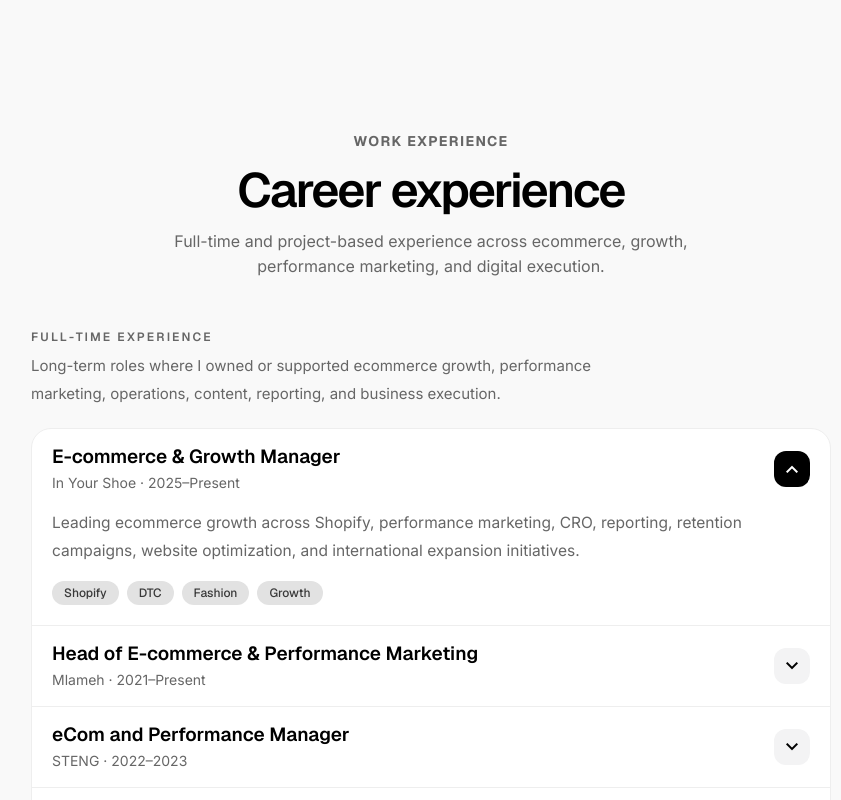
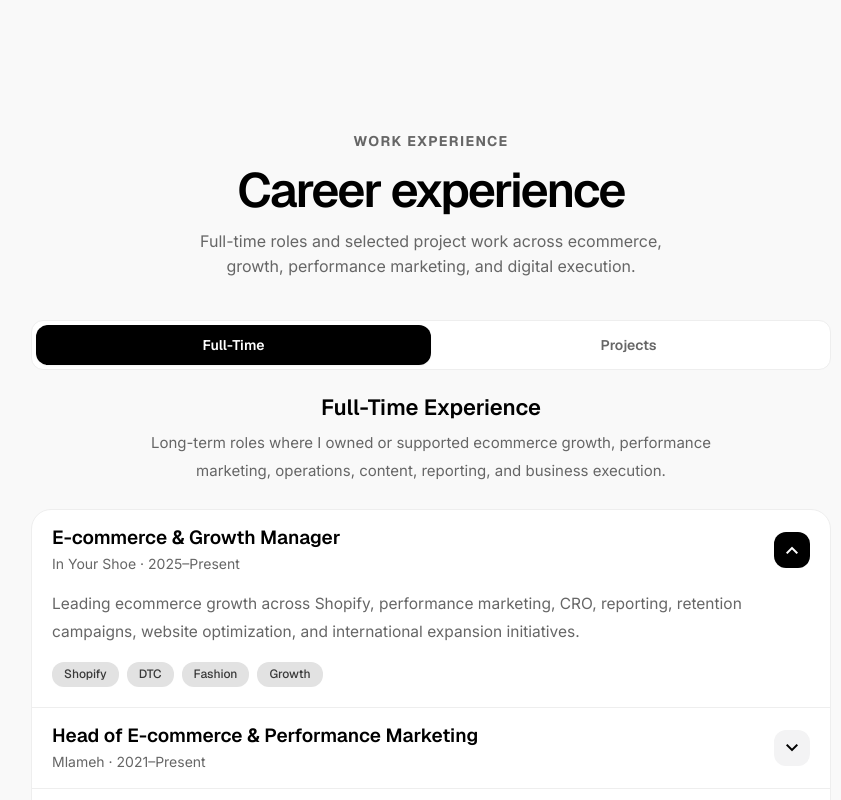
Before and after one commit to moudes/Dessoky, a Next.js app: page / in a window 1280 px wide. Shown: the part 1980-2780 px from the top of the page, without its empty margins (209-1050 px from the left). Built offline with nearby package versions, Linux system fonts and the light colour scheme.

Commit message:
tabs Update ExperienceAccordion.tsx

```diff
--- a/src/components/ExperienceAccordion.tsx
+++ b/src/components/ExperienceAccordion.tsx
@@ -1,18 +1,24 @@
 "use client";
 
-import { useState } from "react";
+import { useMemo, useState } from "react";
 import { experienceGroups } from "@/data/content";
 import { Icon } from "./Icon";
 
 export function ExperienceAccordion() {
-  const [activeKey, setActiveKey] = useState("Full-Time Experience-0");
+  const [activeGroupIndex, setActiveGroupIndex] = useState(0);
+  const [activeItemIndex, setActiveItemIndex] = useState(0);
+
+  const activeGroup = useMemo(
+    () => experienceGroups[activeGroupIndex],
+    [activeGroupIndex]
+  );
 
   return (
     <section
       id="experience"
-      className="mx-auto w-full max-w-container-wide px-margin-mobile py-14 md:px-8 md:py-section-gap"
+      className="mx-auto w-full max-w-container-wide px-margin-mobile py-16 md:px-8 md:py-section-gap"
     >
-      <div className="mx-auto mb-9 max-w-2xl text-center md:mb-12">
+      <div className="mx-auto mb-8 max-w-xl text-center md:mb-10">
         <p className="mb-3 font-heading text-section-title uppercase tracking-widest text-text-muted">
           Work Experience
         </p>
@@ -21,39 +27,63 @@ export function ExperienceAccordion() {
           Career experience
         </h2>
 
-        <p className="mx-auto mt-3 max-w-[580px] text-[14.5px] leading-7 text-text-muted md:text-body-md">
-          Full-time and project-based experience across ecommerce, growth,
+        <p className="mx-auto mt-3 max-w-[520px] text-[14.5px] leading-7 text-text-muted md:text-body-md">
+          Full-time roles and selected project work across ecommerce, growth,
           performance marketing, and digital execution.
         </p>
       </div>
 
-      <div className="mx-auto max-w-container-max space-y-11 md:space-y-14">
-        {experienceGroups.map((group) => (
-          <div key={group.title}>
-            <div className="mb-4 md:mb-5">
-              <p className="font-heading text-[12px] font-semibold uppercase tracking-[0.18em] text-text-muted">
-                {group.title}
-              </p>
+      <div className="mx-auto max-w-container-max">
+        <div className="mb-6 grid grid-cols-2 rounded-full border border-border-low-contrast bg-surface-container-lowest p-1">
+          {experienceGroups.map((group, index) => {
+            const isActive = activeGroupIndex === index;
 
-              {group.description && (
-                <p className="mt-1.5 max-w-[620px] text-[14px] leading-6 text-text-muted md:text-[15px] md:leading-7">
-                  {group.description}
+            return (
+              <button
+                key={group.title}
+                type="button"
+                onClick={() => {
+                  setActiveGroupIndex(index);
+                  setActiveItemIndex(0);
+                }}
+                className={`rounded-full px-3 py-2.5 text-center font-heading text-[12.5px] font-semibold transition-all duration-200 md:text-sm ${
+                  isActive
+                    ? "bg-primary text-white shadow-sm"
+                    : "text-text-muted hover:text-primary"
+                }`}
+              >
+                {group.title.includes("Full") ? "Full-Time" : "Projects"}
+              </button>
+            );
+          })}
+        </div>
+
+        <div className="mb-5 text-center md:mb-6">
+          <h3 className="font-heading text-[18px] font-semibold leading-tight text-primary md:text-[22px]">
+            {activeGroup.title}
+          </h3>
+
+          {activeGroup.description && (
+            <p className="mx-auto mt-2 max-w-[580px] text-[14px] leading-6 text-text-muted md:text-[15px] md:leading-7">
+              {activeGroup.description}
             </p>
           )}
         </div>
 
-            <div className="divide-y divide-border-low-contrast overflow-hidden rounded-[1.25rem] border border-border-low-contrast bg-surface-container-lowest">
-              {group.items.map((item, index) => {
-                const itemKey = `${group.title}-${index}`;
-                const isActive = activeKey === itemKey;
+        <div className="overflow-hidden rounded-[1.25rem] border border-border-low-contrast bg-surface-container-lowest">
+          {activeGroup.items.map((item, index) => {
+            const isActive = activeItemIndex === index;
 
             return (
-                  <article key={`${group.title}-${item.company}-${item.title}`}>
+              <article
+                key={`${activeGroup.title}-${item.company}-${item.title}`}
+                className="border-b border-border-low-contrast last:border-b-0"
+              >
                 <button
                   type="button"
-                      className="flex w-full items-center justify-between gap-4 px-4 py-4 text-left transition-colors duration-200 hover:bg-surface-container-low focus:outline-none focus-visible:ring-2 focus-visible:ring-primary md:px-5 md:py-4.5"
-                      onClick={() => setActiveKey(isActive ? "" : itemKey)}
+                  onClick={() => setActiveItemIndex(isActive ? -1 : index)}
                   aria-expanded={isActive}
+                  className="flex w-full items-center justify-between gap-4 px-4 py-4 text-left transition-colors duration-200 hover:bg-surface-container-low focus:outline-none focus-visible:ring-2 focus-visible:ring-primary md:px-5"
                 >
                   <span className="min-w-0">
                     <span className="block font-heading text-[16.5px] font-semibold leading-tight text-primary md:text-[19px]">
@@ -112,8 +142,6 @@ export function ExperienceAccordion() {
           })}
         </div>
       </div>
-        ))}
-      </div>
     </section>
   );
 }
```
Lines whose indentation alone changed are shown as unchanged.
